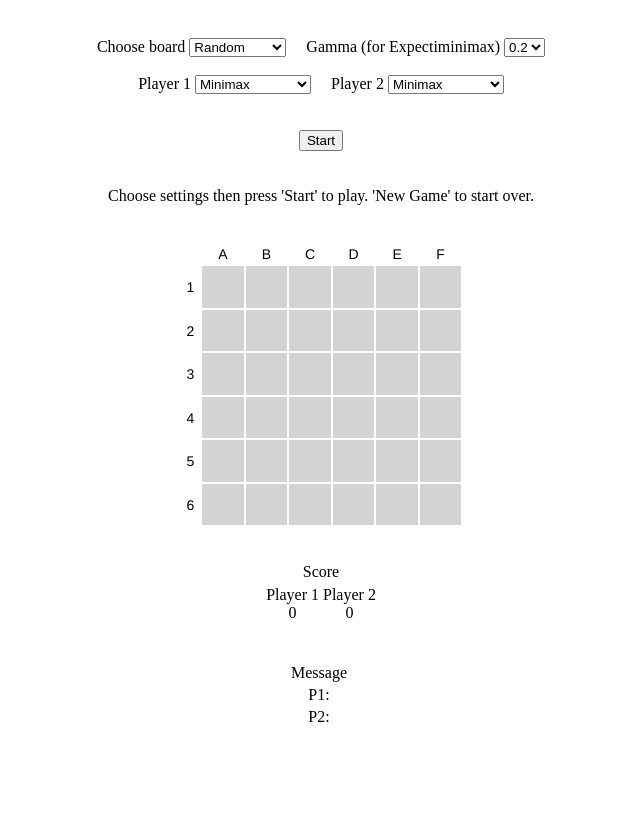
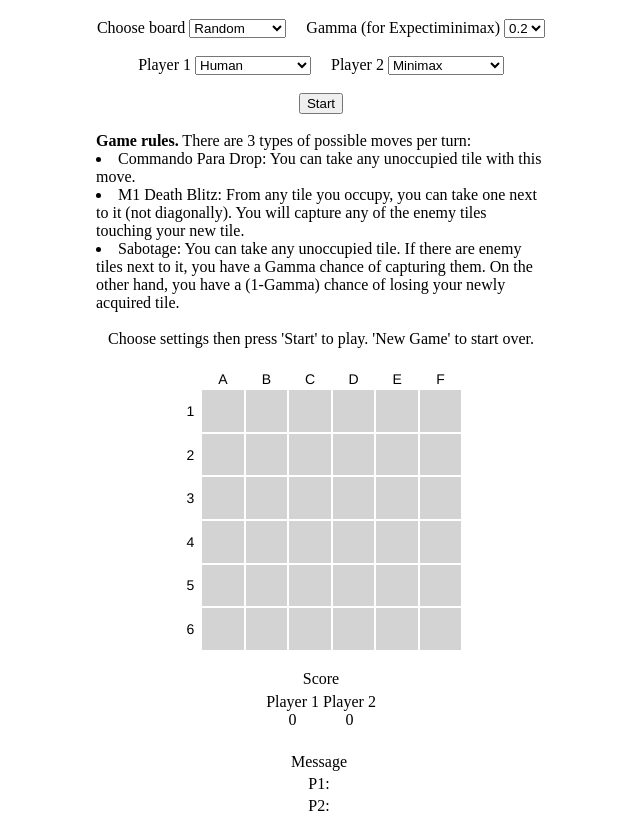
Before and after one commit to futurus/Wargame, a plain HTML site: page index.html in a window 1280 px wide. Shown: the whole page, without its empty margins (319-959 px from the left). Before the commit the page ends 800 px from the top, so only its background shows below. Drawn offline with Linux system fonts and the light colour scheme.

Commit message:
minor tweak: game rules

```diff
--- a/index.html
+++ b/index.html
@@ -7,7 +7,6 @@
     <script src="scripts/wargame.js"></script>
     <link rel="stylesheet" type="text/css" href="styles.css"/>
 </head>
-
 <body>
 <div id="container">
     Choose board
@@ -32,8 +31,8 @@
     <br />
     Player 1
     <select id="app-player1">
-        <option value="HM">Human</option>
-        <option selected value="MM">Minimax</option>
+        <option selected value="HM">Human</option>
+        <option value="MM">Minimax</option>
         <option value="AB">A-B Pruning</option>
         <option value="EM">Expectiminimax</option>
     </select>
@@ -45,16 +44,22 @@
         <option value="EM">Expectiminimax</option>
     </select>
     <br/>
-    <br/>
     &nbsp;&nbsp;
     <div id="app-button">
         <button id="app-start">Start</button>
         <button id="app-new">New Game</button>
     </div>
     <br />
+    <div id="rules" align="center"><b>Game rules.</b> There are 3 types of possible moves per turn:
+        <li>Commando Para Drop: You can take any unoccupied tile with this move.</li>
+        <li>M1 Death Blitz: From any tile you occupy, you can take one next to it (not diagonally).
+            You will capture any of the enemy tiles touching your new tile.</li>
+        <li>Sabotage: You can take any unoccupied tile. If there are enemy tiles next to it,
+            you have a Gamma chance of capturing them. On the other hand, you have a (1-Gamma)
+            chance of losing your newly acquired tile.</li>
+    </div>
     <br />
     <div id="app-message">&nbsp;</div>
-
     <div id="app-game">
         <table id="app-board">
             <tr>
@@ -123,7 +128,6 @@
         </table>
     </div>
     <br/>
-    <br/>
     <table align="center">
         <tr>Score
         </tr>
@@ -138,7 +142,6 @@
             </td>
         </tr>
     </table>
-    <br />
     <br />
     <table align="center">
         <tr>
--- a/styles.css
+++ b/styles.css
@@ -1,11 +1,11 @@
 #container {
     width: 1000px;
-    margin: 1cm auto;
+    margin: 0.5cm auto;
     text-align: center;
 }
 
 #app-board {
-    margin: 1cm auto 0;
+    margin: 0.5cm auto 0;
 }
 
 .tile {
@@ -24,3 +24,9 @@
     width: 0.5cm;
     height: 0.5cm;
 }
+
+#rules {
+    margin: auto;
+    text-align: left;
+    width: 450px;
+}
```
